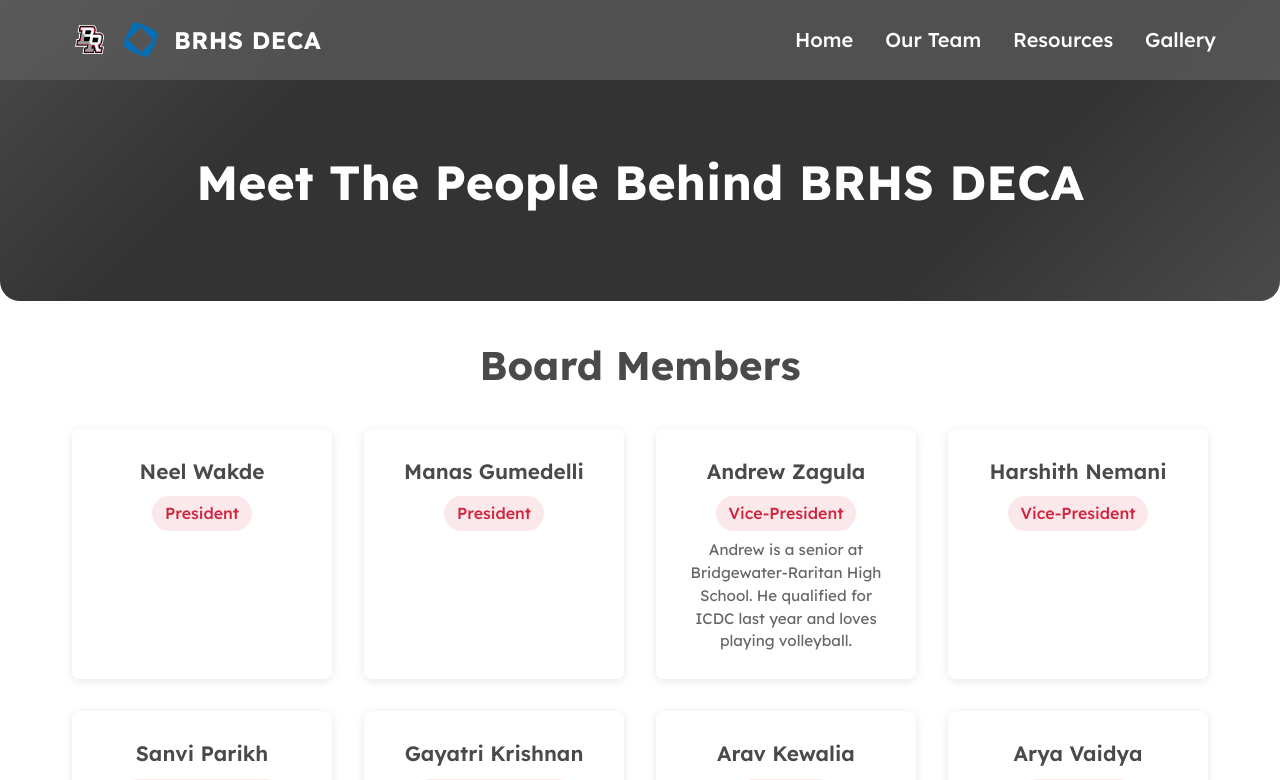
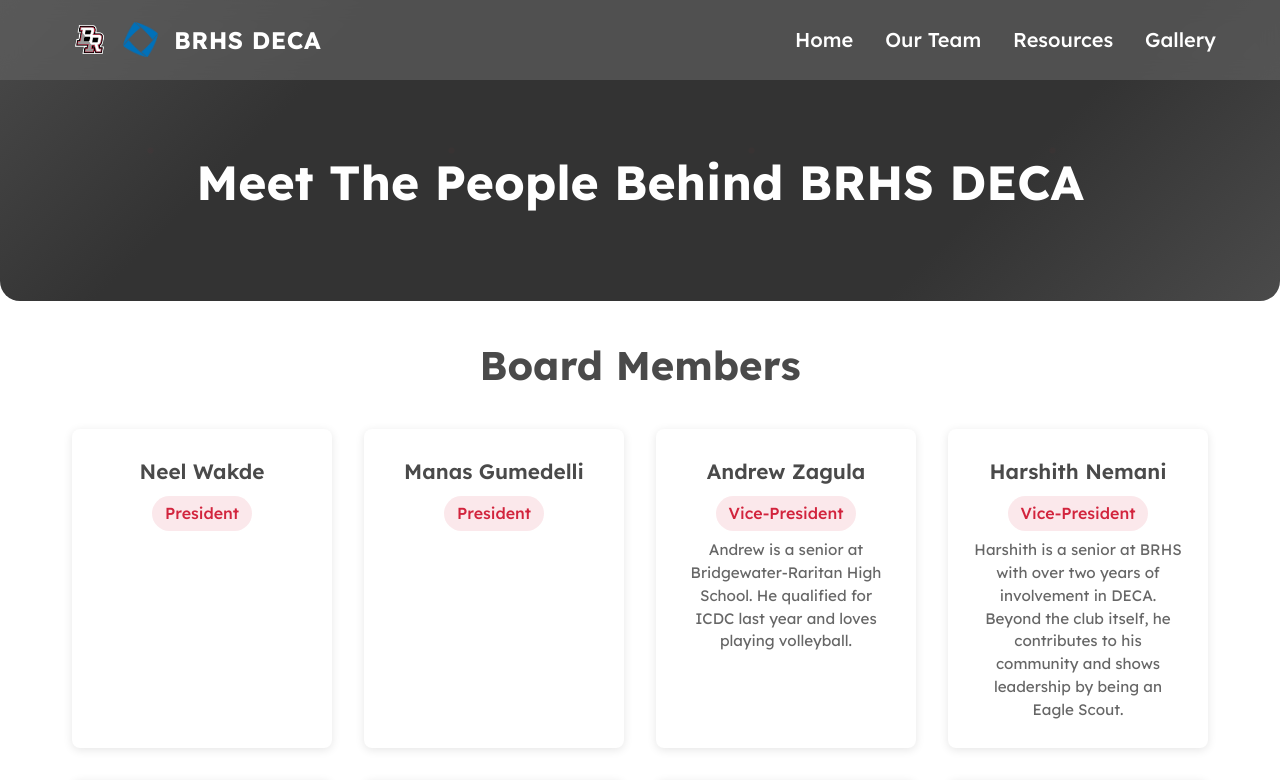
Before and after one commit to AryaVaidya08/BRHS-DECA, a Next.js app: page /our-team in a window 1280 px wide. Shown: the top 780 px of the page. Built offline with nearby package versions, Linux system fonts and the light colour scheme.

Commit message:
added harshith

```diff
--- a/app/our-team/page.js
+++ b/app/our-team/page.js
@@ -36,7 +36,7 @@ export default function OurTeam() {
     {
       name: "Harshith Nemani",
       position: "Vice-President",
-      description: "",
+      description: "Harshith is a senior at BRHS with over two years of involvement in DECA. Beyond the club itself, he contributes to his community and shows leadership by being an Eagle Scout.",
       image: "/placeholder-profile.jpg"
     },
     {
```
